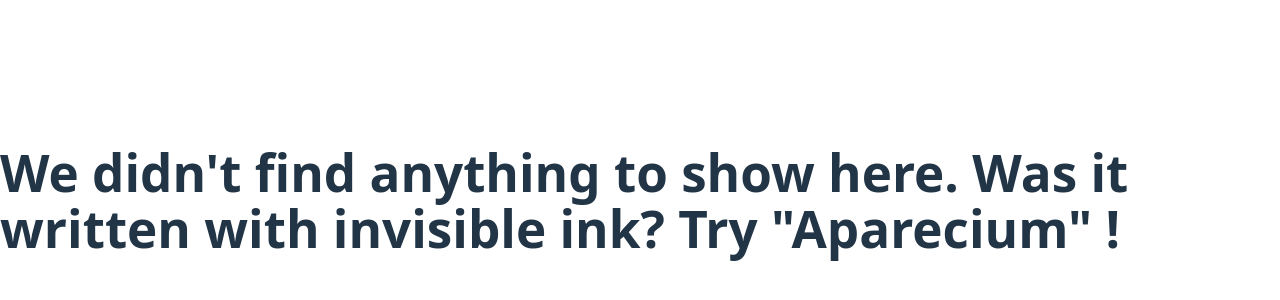
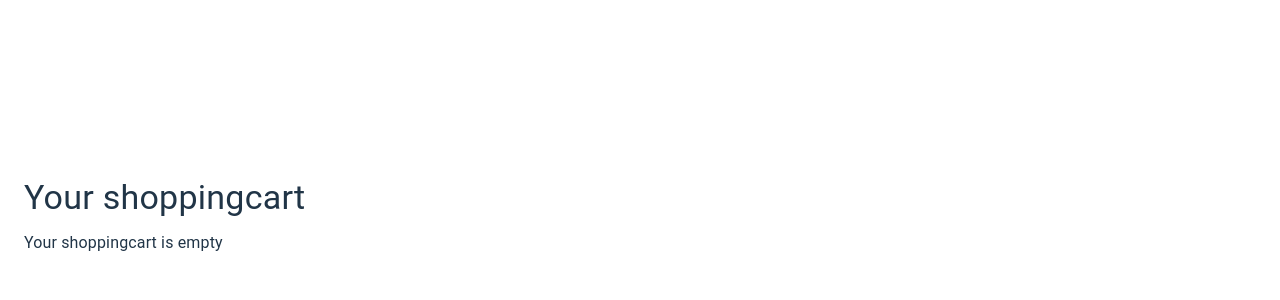
Before and after one commit to damasto/muggles-magic-market, a React (Vite) app: page /cart in a window 1280 px wide. Shown: the part 200-500 px from the top of the page. Built offline with nearby package versions, Linux system fonts and the light colour scheme.

Commit message:
navigate from navbar to shoppingcart page

```diff
--- a/src/App.jsx
+++ b/src/App.jsx
@@ -21,7 +21,7 @@ function App() {
       <Route path="/selling" element={<SellingPage />}></Route>
        <Route path="/all-products" element={<AllProductsPage />}></Route>
       <Route path="/product-detail/:productId" element={<ProductDetailPage />}></Route>
-      <Route path="/shopping-cart" element={<ShoppingCart />}></Route>
+      <Route path="/cart" element={<ShoppingCart />}></Route>
       <Route path="/checkout" element={<CheckoutPage />}></Route>
     </Routes>
     </>
--- a/src/components/NavBar.jsx
+++ b/src/components/NavBar.jsx
@@ -214,7 +214,7 @@ export default function NavBar() {
           <Box sx={{ flexGrow: 1 }} />
           <Box sx={{ display: { xs: 'none', md: 'flex' } }}>
 
-            <IconButton color="inherit">
+            <IconButton color="inherit" onClick={() => navigate('/cart')}>
              <ShoppingCartIcon />
             </IconButton>
 
--- a/src/pages/ShoppingCart.jsx
+++ b/src/pages/ShoppingCart.jsx
@@ -1,7 +1,18 @@
-export default function ShoppingCarg () {
+import React from 'react';
+import { useNavigate } from 'react-router-dom';
+import { Container, Typography, Box } from '@mui/material';
+
+export default function ShoppingCart () {
     return (
-        <>
-        <h1>This is the shopping cart page</h1>
-        </>
-    )
-}
+   <Container maxWidth="md">
+      <Box sx={{ mt: 4 }}>
+        <Typography variant="h4" gutterBottom>
+          Your shoppingcart
+        </Typography>
+        <Typography variant="body1">
+          Your shoppingcart is empty
+        </Typography>
+      </Box>
+    </Container>
+  );
+};
```
